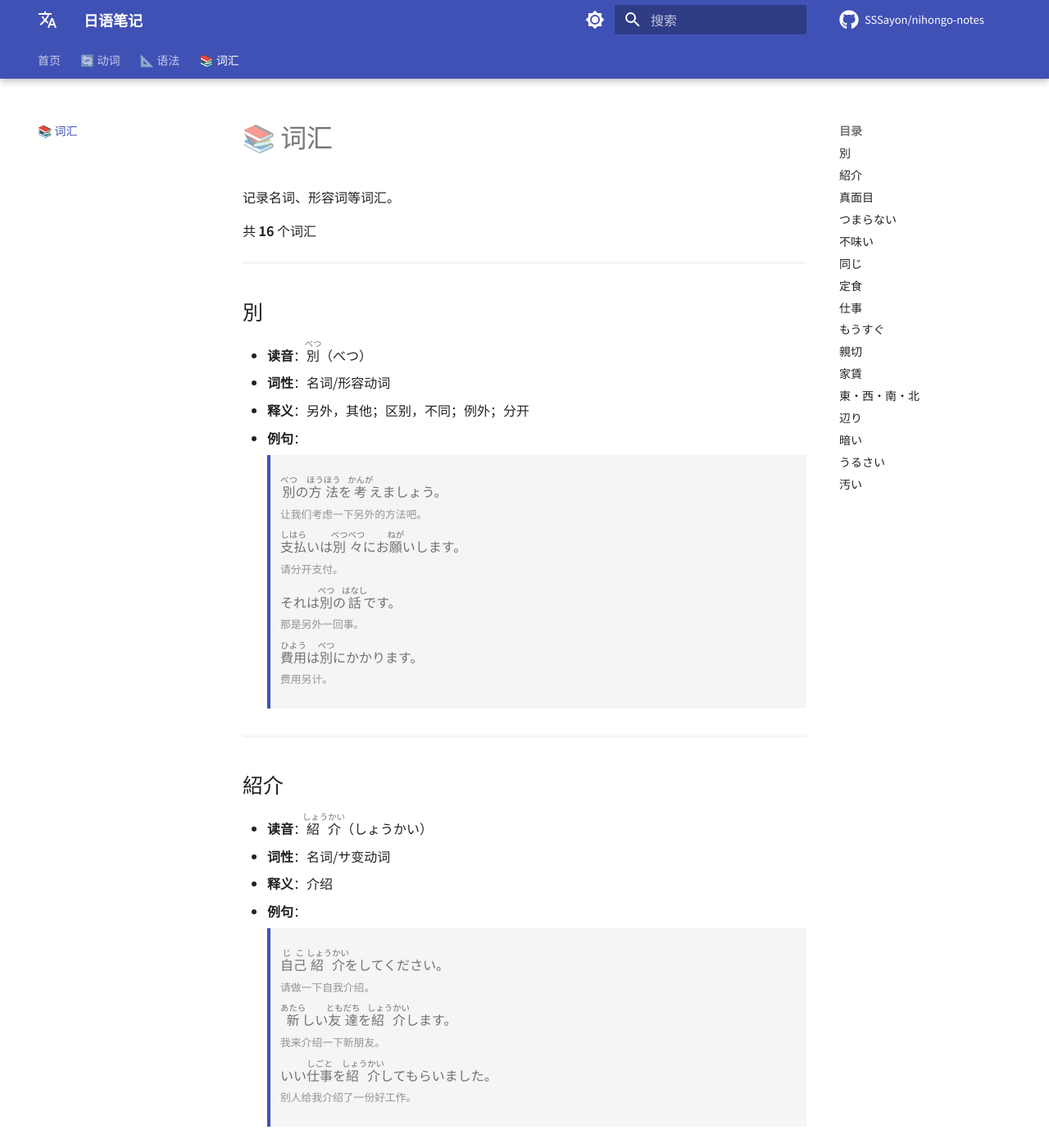
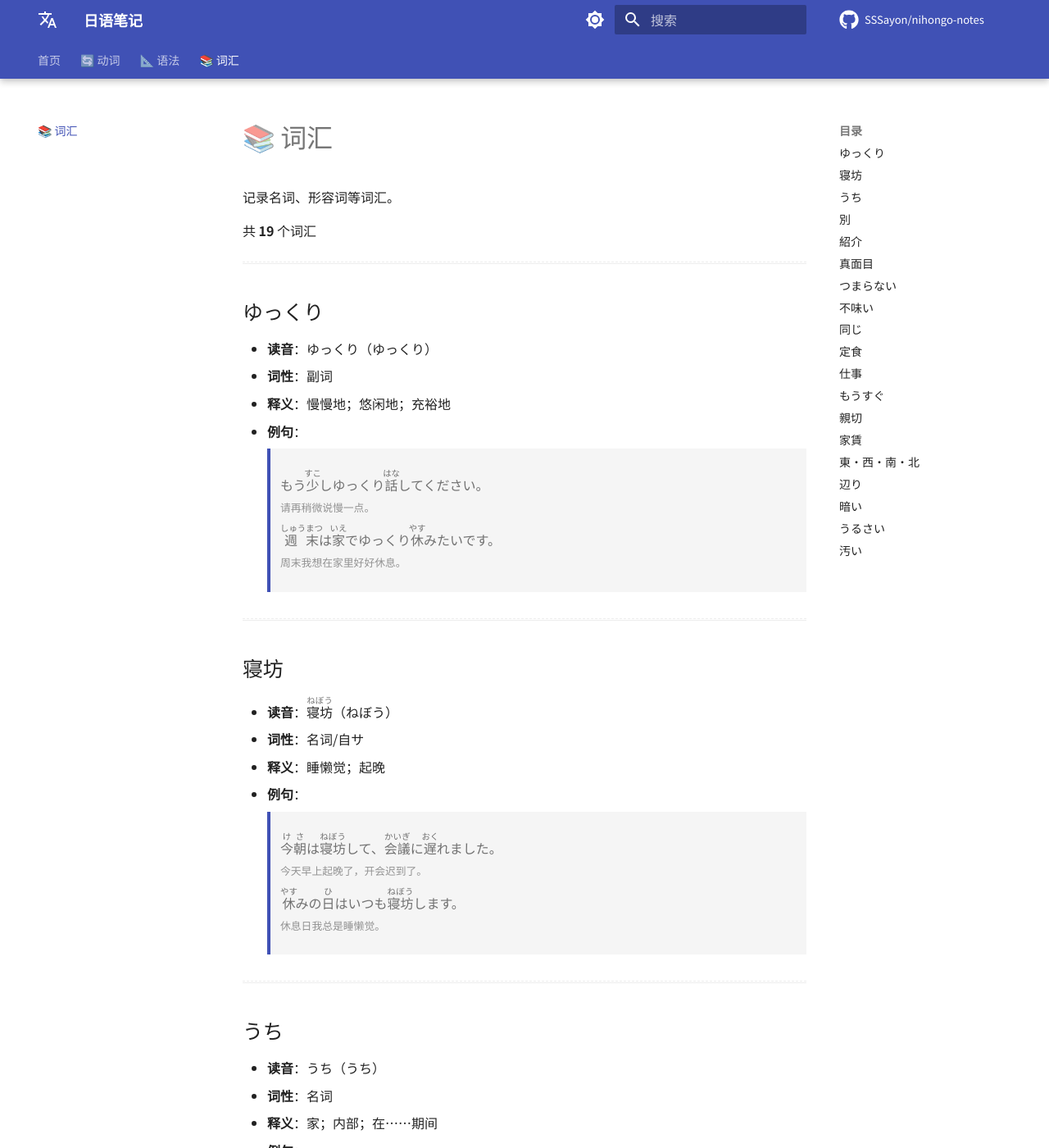
Before and after one commit to SSSayon/nihongo-notes, an MkDocs documentation site: the page built from docs/vocabulary.md, in a window 1280 px wide and 1400 px high. Shown: the whole window at 82% size. Built offline with MkDocs 1.6.1 and Material for MkDocs 9.7.7, drawn with Linux system fonts in a browser that asks for light colours; comment, search, counter and statistics services are not loaded; some of the changed text lies outside the part shown.

Commit message:
chore: update site content

```diff
--- a/docs/vocabulary.md
+++ b/docs/vocabulary.md
@@ -2,7 +2,67 @@
 
 记录名词、形容词等词汇。
 
-共 **16** 个词汇
+共 **19** 个词汇
+
+---
+
+## ゆっくり
+
+- **读音**：ゆっくり（ゆっくり）
+- **词性**：副词
+- **释义**：慢慢地；悠闲地；充裕地
+
+- **例句**：
+
+    > <div class="example-box">
+    > もう<ruby>少<rt>すこ</rt></ruby>しゆっくり<ruby>話<rt>はな</rt></ruby>してください。
+    > <br><small>请再稍微说慢一点。</small>
+    > </div>
+
+    > <div class="example-box">
+    > <ruby>週末<rt>しゅうまつ</rt></ruby>は<ruby>家<rt>いえ</rt></ruby>でゆっくり<ruby>休<rt>やす</rt></ruby>みたいです。
+    > <br><small>周末我想在家里好好休息。</small>
+    > </div>
+
+---
+
+## 寝坊
+
+- **读音**：<ruby>寝坊<rt>ねぼう</rt></ruby>（ねぼう）
+- **词性**：名词/自サ
+- **释义**：睡懒觉；起晚
+
+- **例句**：
+
+    > <div class="example-box">
+    > <ruby>今朝<rt>けさ</rt></ruby>は<ruby>寝坊<rt>ねぼう</rt></ruby>して、<ruby>会議<rt>かいぎ</rt></ruby>に<ruby>遅<rt>おく</rt></ruby>れました。
+    > <br><small>今天早上起晚了，开会迟到了。</small>
+    > </div>
+
+    > <div class="example-box">
+    > <ruby>休<rt>やす</rt></ruby>みの<ruby>日<rt>ひ</rt></ruby>はいつも<ruby>寝坊<rt>ねぼう</rt></ruby>します。
+    > <br><small>休息日我总是睡懒觉。</small>
+    > </div>
+
+---
+
+## うち
+
+- **读音**：うち（うち）
+- **词性**：名词
+- **释义**：家；内部；在……期间
+
+- **例句**：
+
+    > <div class="example-box">
+    > <ruby>私<rt>わたし</rt></ruby>のうちへ<ruby>遊<rt>あそ</rt></ruby>びに<ruby>来<rt>き</rt></ruby>ませんか。
+    > <br><small>要不要来我家玩？</small>
+    > </div>
+
+    > <div class="example-box">
+    > <ruby>忘<rt>わす</rt></ruby>れないうちに、メモしておきます。
+    > <br><small>趁着还没忘记，先记个笔记。</small>
+    > </div>
 
 ---
 
```
Also changed, not shown: docs/index.md (+3 -3 lines), 1 other file.
